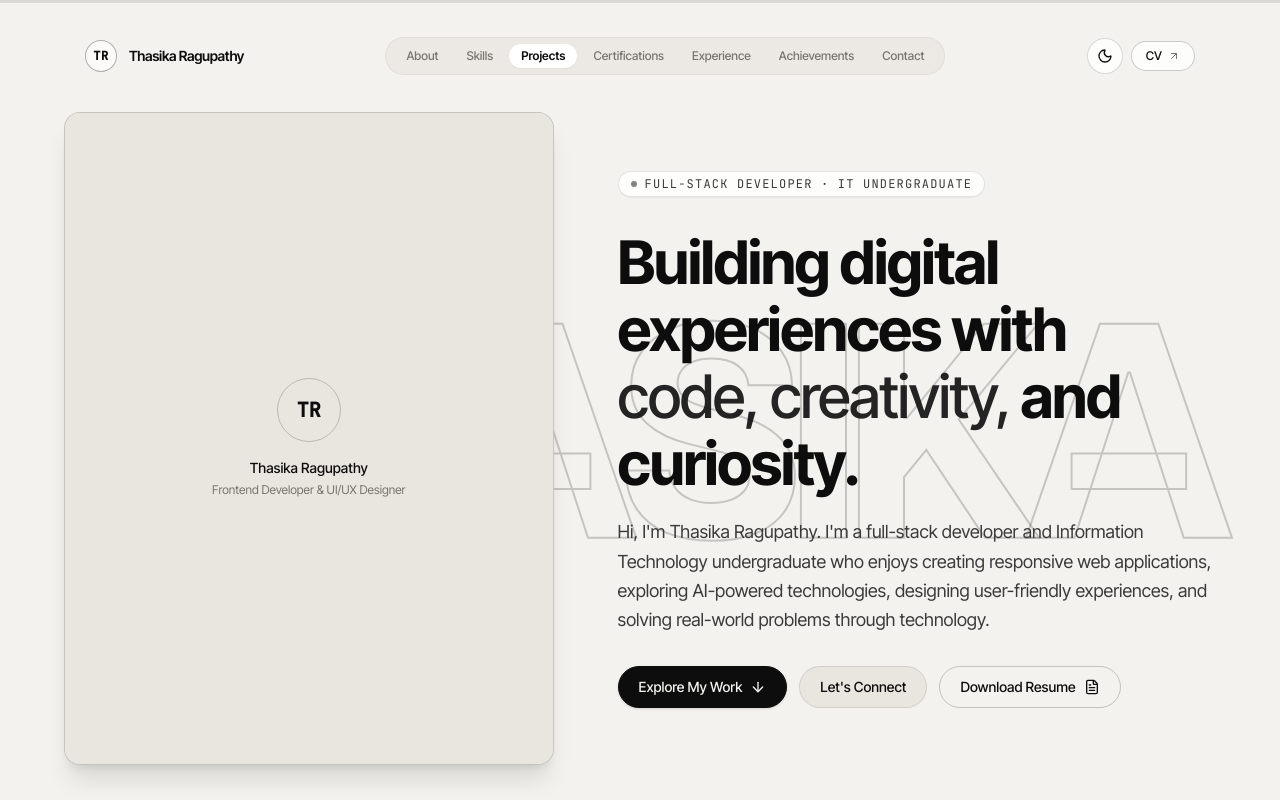
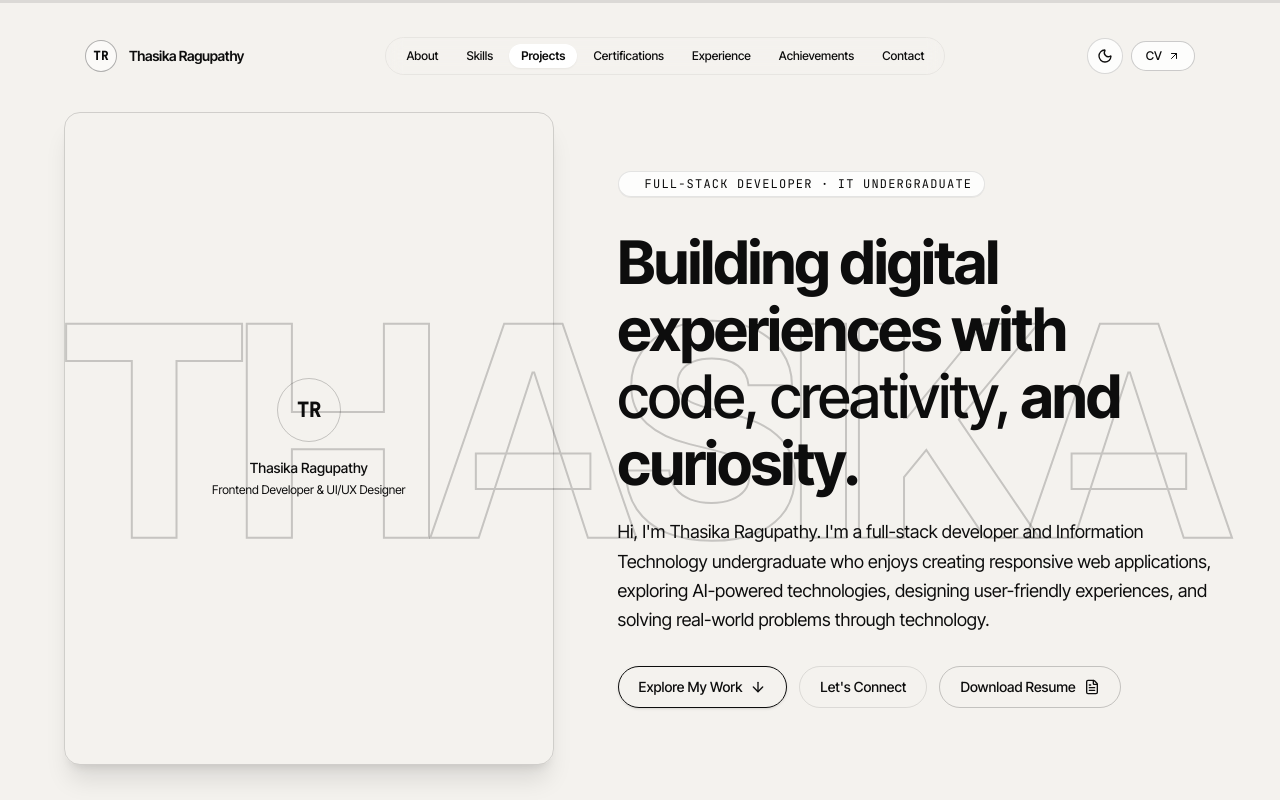
Before and after one commit to ThasikaRagupathy/ThasikaPortfolio, a Next.js app: page / in a window 1280 px wide. Shown: the top 800 px of the page. Built offline with nearby package versions, Linux system fonts and the light colour scheme.

Commit message:
updated the layout part

```diff
--- a/src/app/globals.css
+++ b/src/app/globals.css
@@ -1,18 +1,4 @@
 @import "tailwindcss";
-
-@theme {
-  --color-warm-bg: #F4F2EE;
-  --color-surface: #FFFFFF;
-  --color-soft: #E9E6E0;
-  --color-primary: #0D0D0D;
-  --color-secondary: #3A3A3A;
-  --color-muted: #77756F;
-  --color-border-subtle: rgba(13, 13, 13, 0.08);
-
-  --font-sans: var(--font-sans), system-ui, -apple-system, BlinkMacSystemFont, "Segoe UI", Roboto, sans-serif;
-  --font-serif: var(--font-serif), "Times New Roman", Times, serif;
-  --font-mono: var(--font-mono), ui-monospace, SFMono-Regular, Menlo, Monaco, Consolas, monospace;
-}
 
 :root {
   --bg-page: #F4F2EE;
@@ -22,6 +8,16 @@
   --border-subtle: rgba(13, 13, 13, 0.08);
   --surface-white: #FFFFFF;
   --surface-soft: #E9E6E0;
+  --color-warm-bg: #F4F2EE;
+  --color-surface: #FFFFFF;
+  --color-soft: #E9E6E0;
+  --color-primary: #0D0D0D;
+  --color-secondary: #3A3A3A;
+  --color-muted: #77756F;
+  --color-border-subtle: rgba(13, 13, 13, 0.08);
+  --font-sans: system-ui, -apple-system, BlinkMacSystemFont, "Segoe UI", Roboto, sans-serif;
+  --font-serif: "Times New Roman", Times, serif;
+  --font-mono: ui-monospace, SFMono-Regular, Menlo, Monaco, Consolas, monospace;
   color-scheme: light;
 }
 
```
